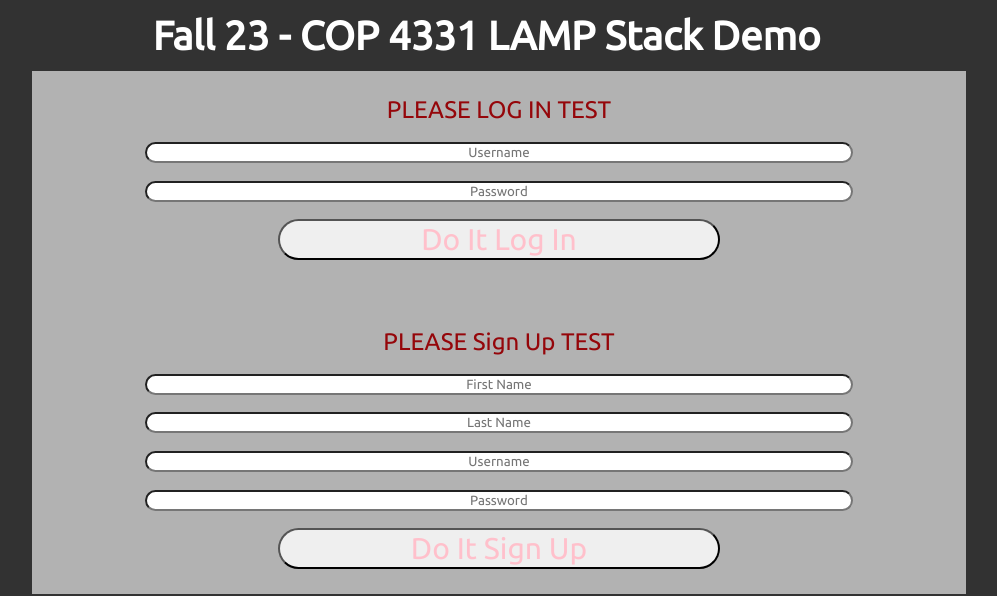
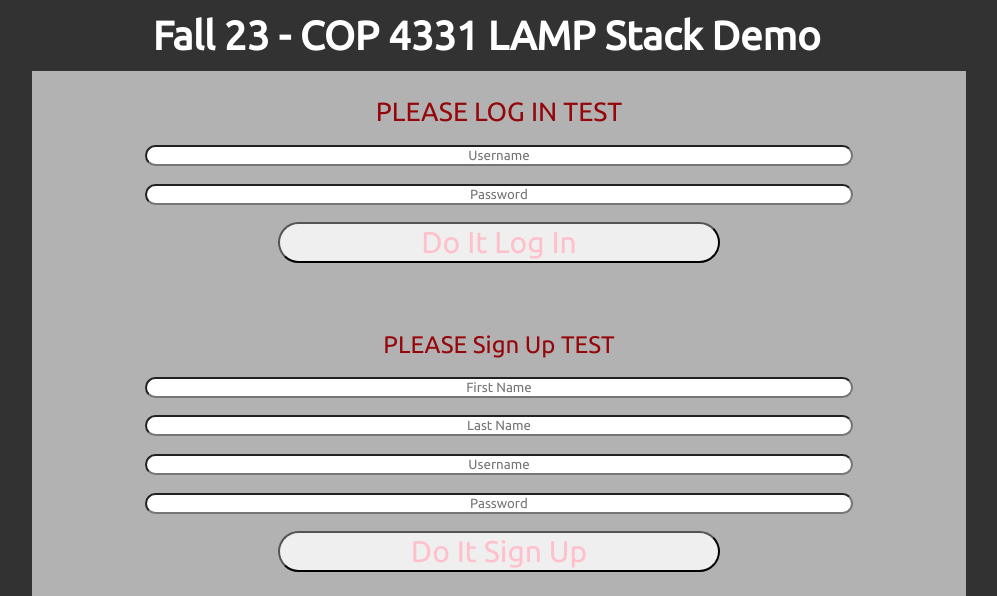
Before and after one commit to And0Thomas/TekbooksARCHIVE, a PHP site: page / in a window 1280 px wide. Shown: the top 596 px of the page, without its empty margins (166-1163 px from the left). Run offline with PHP 8.4, Linux system fonts and the light colour scheme.

Commit message:
Updated font-size (Testing)

```diff
--- a/styles.css
+++ b/styles.css
@@ -15,7 +15,7 @@ body
 
 #loginDiv
 {
-    font-size: 30px;
+    font-size: 33px;
     width: 70%;
     margin-left: 15%;
     padding: 25px;
```
